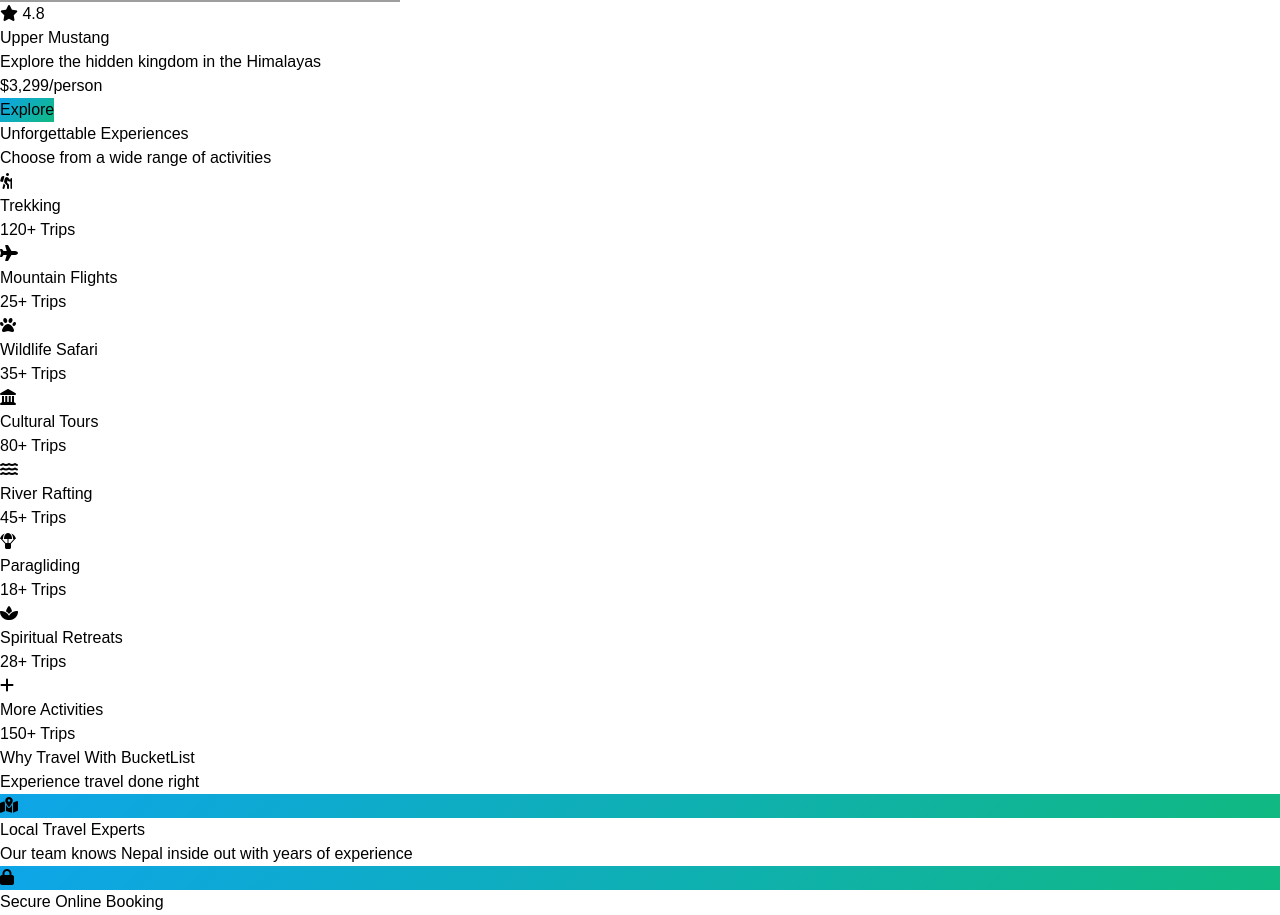
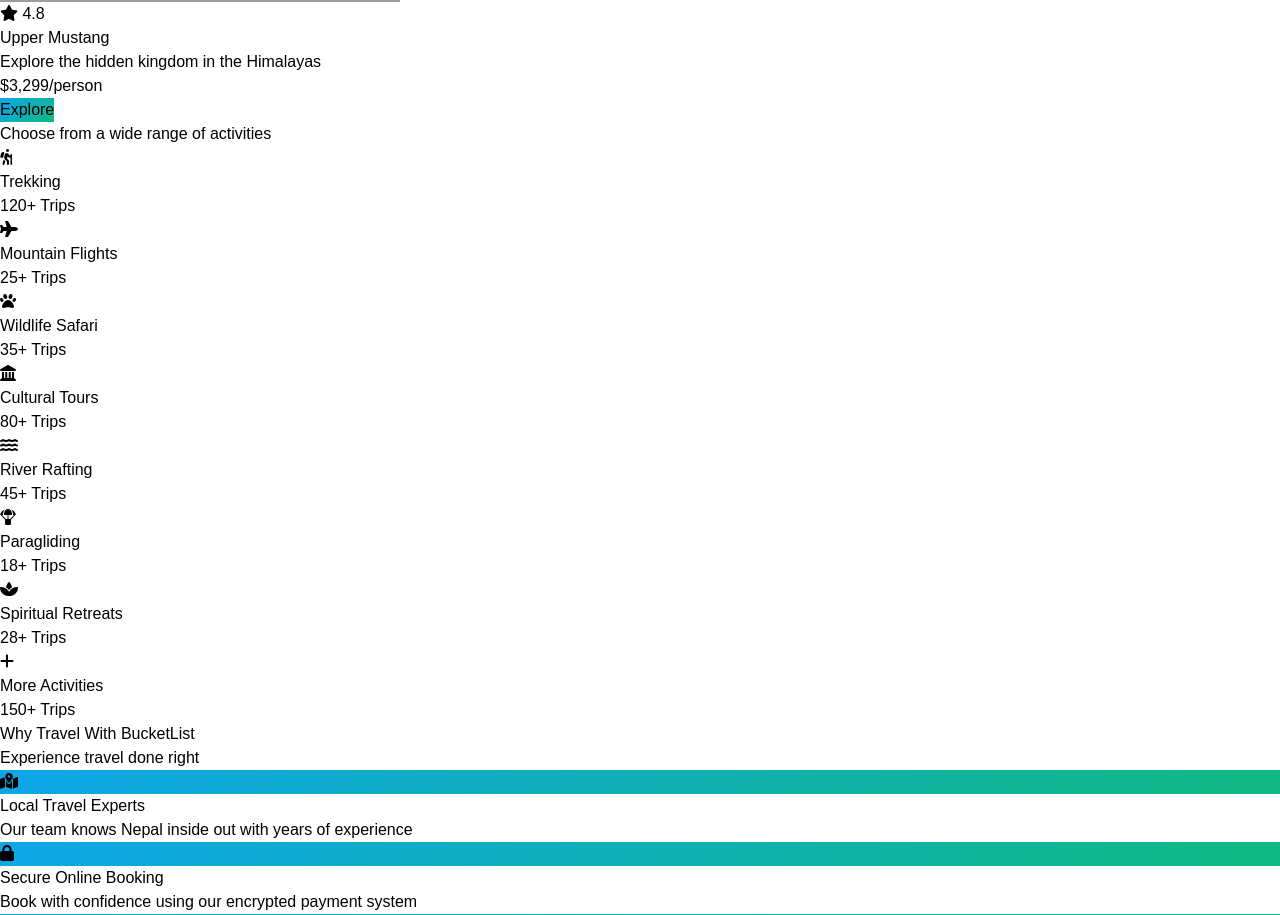
Before and after one commit to dipak560035/nepal-bucketlist, a React (Vite) app: page / in a window 1280 px wide. Shown: the part 2880-3795 px from the top of the page. Built offline with nearby package versions, Linux system fonts and the light colour scheme; grey boxes are pictures that could not be loaded.

Commit message:
Update Experiences.jsx

```diff
--- a/src/components/Experiences.jsx
+++ b/src/components/Experiences.jsx
@@ -5,7 +5,7 @@
     <section id="experiences" className="py-20 bg-white">
         <div className="max-w-7xl mx-auto px-4 sm:px-6 lg:px-8">
           <div className="text-center mb-16">
-            <h2 className="text-4xl md:text-5xl font-bold text-gray-900 mb-4">Unforgettable Experiences</h2>
+
             <p className="text-xl text-gray-600 max-w-2xl mx-auto">Choose from a wide range of activities</p>
           </div>
 
@@ -26,3 +26,69 @@
 };
 
 export default Experiences;
+
+
+
+
+
+
+
+
+
+
+
+
+
+
+
+
+
+
+
+
+
+
+
+
+
+
+
+
+
+
+
+
+
+
+
+
+
+
+// import { EXPERIENCES } from '../constants';
+
+// const Experiences = () => {
+//   return (
+//     <section id="experiences" className="py-20 bg-white">
+//         <div className="max-w-7xl mx-auto px-4 sm:px-6 lg:px-8">
+//           <div className="text-center mb-16">
+//             <h2 className="text-4xl md:text-5xl font-bold text-gray-900 mb-4">Unforgettable Experiences</h2>
+//             <p className="text-xl text-gray-600 max-w-2xl mx-auto">Choose from a wide range of activities</p>
+//           </div>
+
+//           <div className="grid grid-cols-2 md:grid-cols-4 gap-6">
+//             {EXPERIENCES.map((exp) => (
+//               <div key={exp.id} className={`card-hover bg-gradient-to-br ${exp.gradient} rounded-2xl p-6 text-center`}>
+//                 <div className={`w-16 h-16 ${exp.bg} rounded-2xl flex items-center justify-center mx-auto mb-4`}>
+//                   <i className={`fas ${exp.icon} text-white text-2xl`}></i>
+//                 </div>
+//                 <h3 className="font-bold text-lg mb-1">{exp.name}</h3>
+//                 <p className="text-gray-600 text-sm">{exp.trips} Trips</p>
+//               </div>
+//             ))}
+//           </div>
+//         </div>
+//       </section>
+//   );
+// };
+
+// export default Experiences;
```
